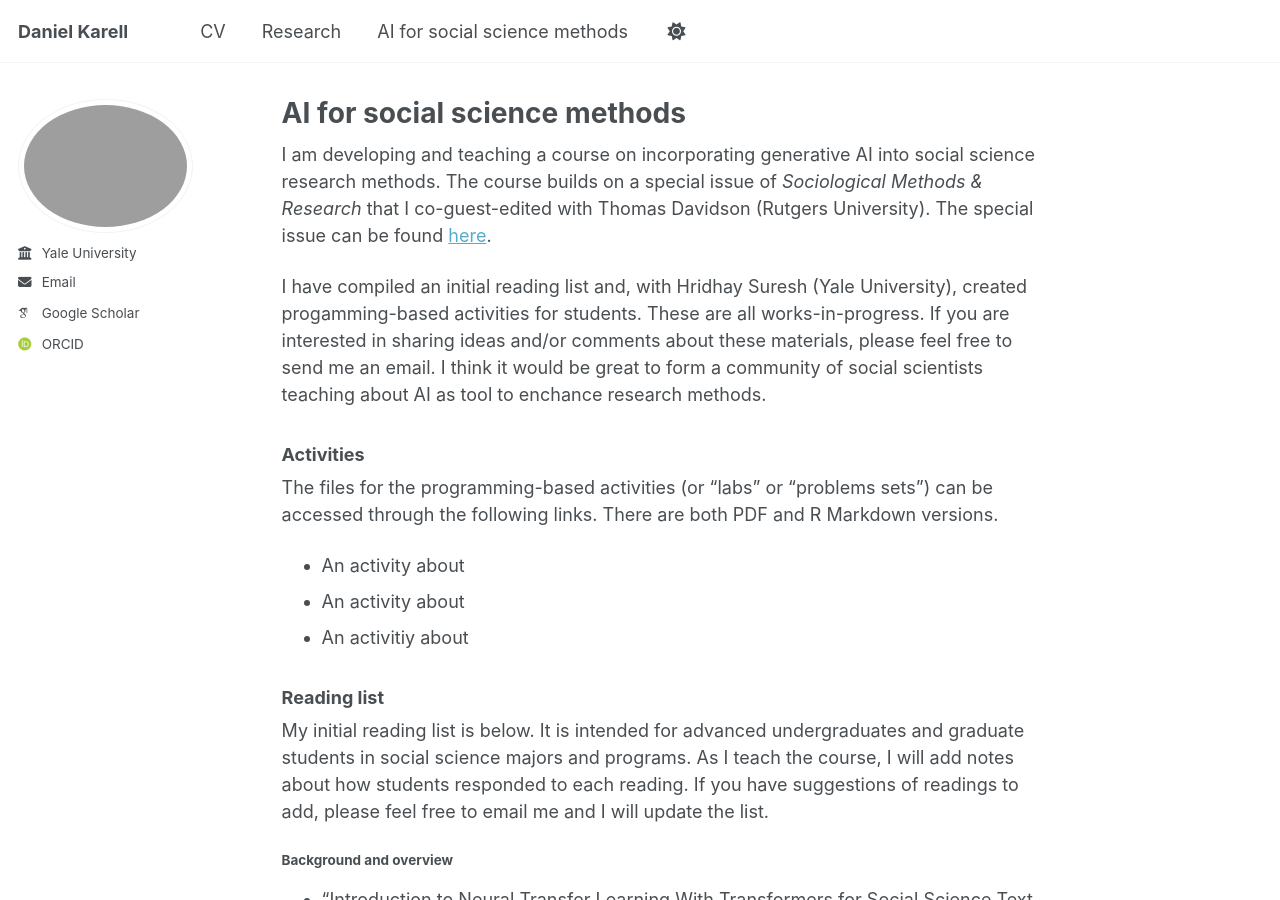
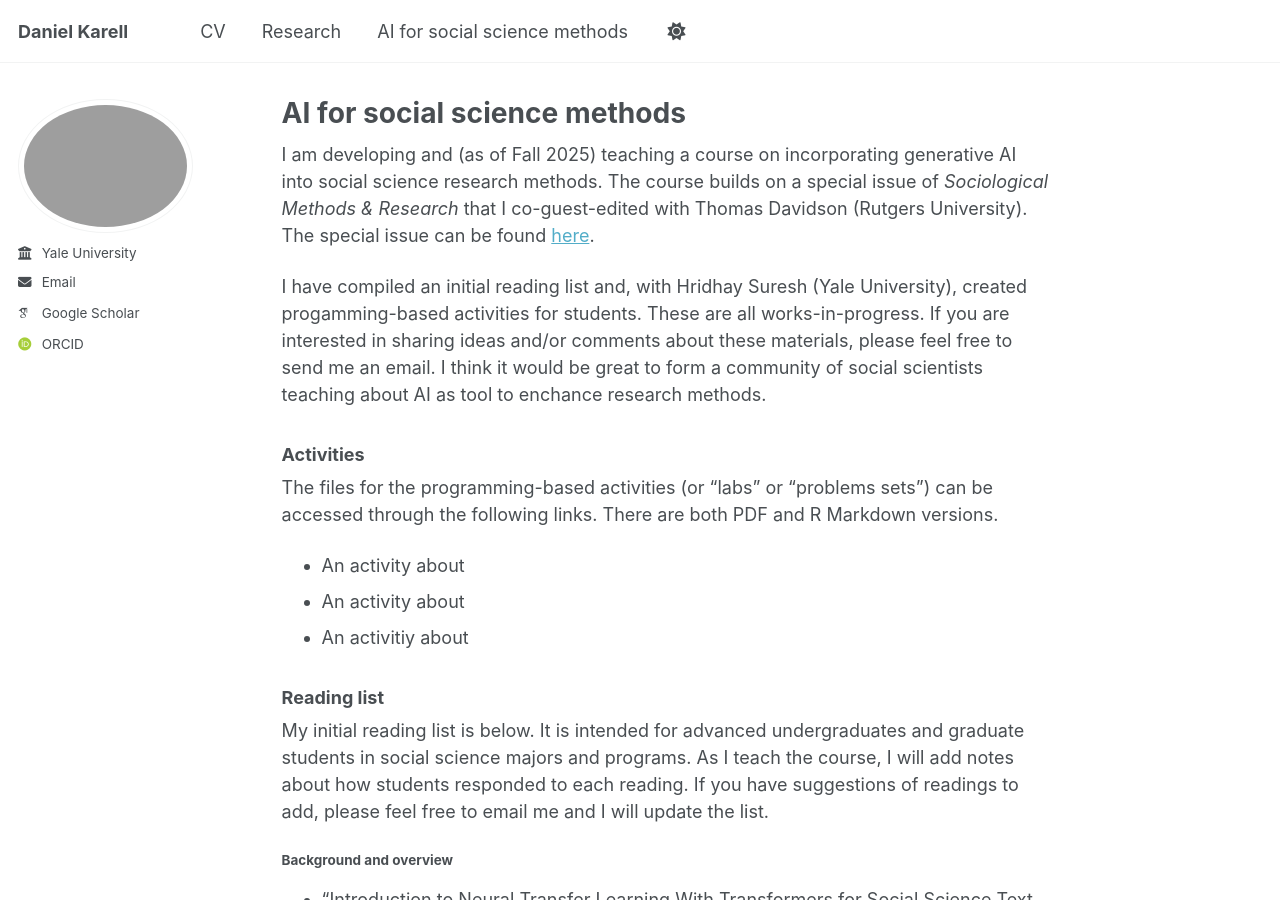
Before and after one commit to dkarell/dkarell.github.io, a Jekyll site: the page built from _pages/ai_for_social_science_methods.md, in a window 1280 px wide and 900 px high. Built offline with Jekyll 4.4.1, drawn with Linux system fonts in a browser that asks for light colours; some web fonts are replaced; a script that is not in the unit is left out.

Commit message:
Update ai_for_social_science_methods.md

```diff
--- a/_pages/ai_for_social_science_methods.md
+++ b/_pages/ai_for_social_science_methods.md
@@ -7,7 +7,7 @@ redirect_from:
   - "/ai_for_social_science_methods.html"
 ---
 
-I am developing and teaching a course on incorporating generative AI into social science research methods. The course builds on a special issue of *Sociological Methods & Research* that I co-guest-edited with Thomas Davidson (Rutgers University). The special issue can be found [here](https://journals.sagepub.com/toc/smra/54/3).
+I am developing and (as of Fall 2025) teaching a course on incorporating generative AI into social science research methods. The course builds on a special issue of *Sociological Methods & Research* that I co-guest-edited with Thomas Davidson (Rutgers University). The special issue can be found [here](https://journals.sagepub.com/toc/smra/54/3).
 
 I have compiled an initial reading list and, with Hridhay Suresh (Yale University), created progamming-based activities for students. These are all works-in-progress. If you are interested in sharing ideas and/or comments about these materials, please feel free to send me an email. I think it would be great to form a community of social scientists teaching about AI as tool to enchance research methods.
 
```
